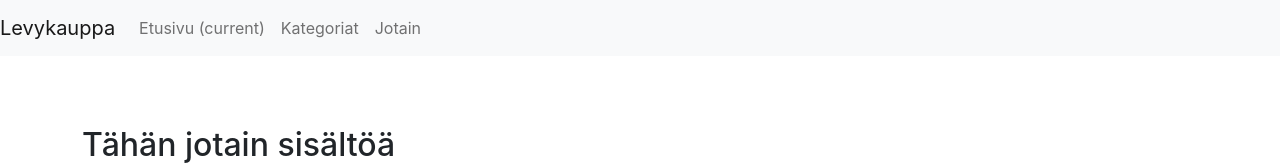
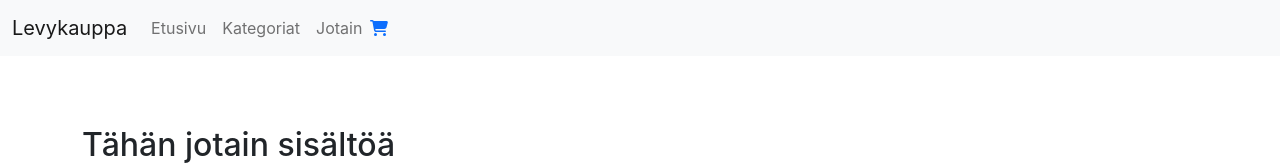
Before and after one commit to tikkuinen/banaanikauppa-react, a React (Create React App) app: page / in a window 1280 px wide. Shown: the top 165 px of the page. Built offline with nearby package versions, Linux system fonts and the light colour scheme.

Commit message:
shopping cart icon

```diff
--- a/package.json
+++ b/package.json
@@ -3,6 +3,10 @@
   "version": "0.1.0",
   "private": true,
   "dependencies": {
+    "@fortawesome/fontawesome-svg-core": "^6.2.0",
+    "@fortawesome/free-regular-svg-icons": "^6.2.0",
+    "@fortawesome/free-solid-svg-icons": "^6.2.0",
+    "@fortawesome/react-fontawesome": "^0.2.0",
     "@testing-library/jest-dom": "^5.16.5",
     "@testing-library/react": "^13.4.0",
     "@testing-library/user-event": "^13.5.0",
--- a/src/App.js
+++ b/src/App.js
@@ -3,6 +3,7 @@ import React,{useState,useEffect} from 'react';
 import {Routes, Route} from 'react-router-dom';
 import Navbar from './components/Navbar';
 import Footer from './components/Footer';
+
 
 function App() {
   return (
--- a/src/components/Cart.js
+++ b/src/components/Cart.js
@@ -1,7 +1,14 @@
 import React from 'react'
+import { Link } from 'react-router-dom'
+import { FontAwesomeIcon } from '@fortawesome/react-fontawesome';
+import { faCheck } from '@fortawesome/free-solid-svg-icons'
+import { faCartShopping } from '@fortawesome/free-solid-svg-icons';
 
 export default function Cart() {
   return (
-    <div>Cart</div>
+    <Link to="">
+      <FontAwesomeIcon icon={faCartShopping} />
+      <span style={{color: '#fff'}}></span>
+    </Link>
   )
 }
--- a/src/components/Navbar.js
+++ b/src/components/Navbar.js
@@ -1,9 +1,11 @@
 import React from 'react'
+import Cart from './Cart'
 
 export default function Navbar() {
   return (
     <>
       <nav className="navbar navbar-expand-lg navbar-light bg-light">
+        <div className="container-fluid">
           <a className="navbar-brand" href="#">Levykauppa</a>
           <button className="navbar-toggler" type="button" data-toggle="collapse" data-target="#navbarNav" aria-controls="navbarNav" aria-expanded="false" aria-label="Toggle navigation">
             <span className="navbar-toggler-icon"></span>
@@ -20,6 +22,14 @@ export default function Navbar() {
                 <a className="nav-link" href="#">Jotain</a>
               </li>
             </ul>
+            {/* toimiiko tässä nyt ostoskori? */}
+            <ul className='navbar-nav ml-auto'>
+            <li className='nav-item'>
+              <Cart/>
+            </li>
+            </ul>
+
+          </div>
         </div>
       </nav>
     </>
```
Also changed, not shown: 1 other file (tests, documents, lock files or other folders). Lines whose indentation alone changed are shown as unchanged.
